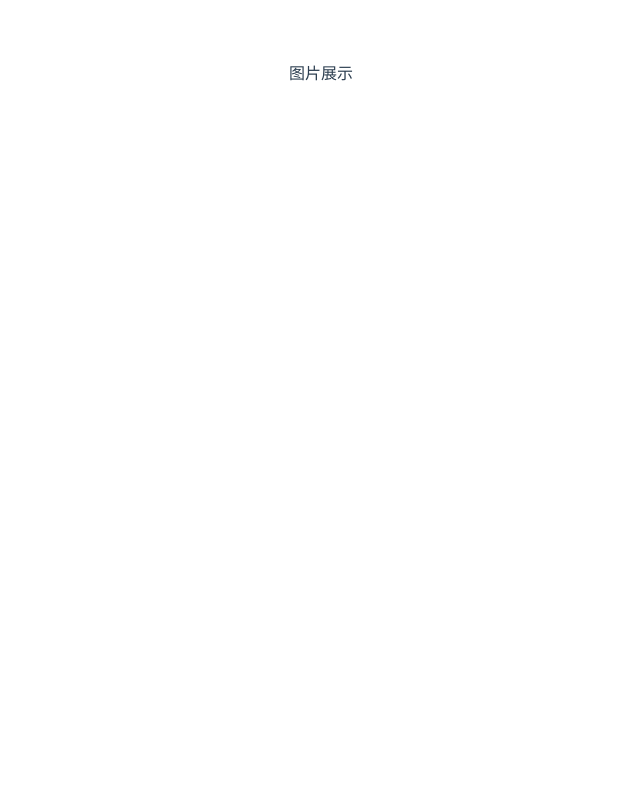
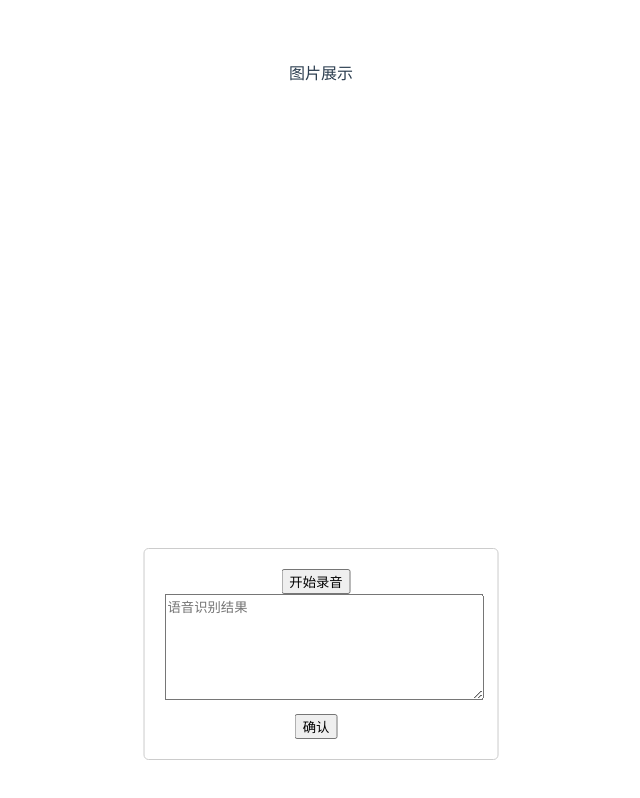
Before and after one commit to HMS-hms/interactive, a Vue app: page / in a window 1280 px wide. Shown: the whole page, without its empty margins (319-959 px from the left). Built offline with nearby package versions, Linux system fonts and the light colour scheme.

Commit message:
Add baidu api to speech and emotion recognition

```diff
--- a/package.json
+++ b/package.json
@@ -8,9 +8,11 @@
     "lint": "vue-cli-service lint"
   },
   "dependencies": {
+    "axios": "^1.7.2",
     "core-js": "^3.8.3",
     "element-plus": "^2.7.3",
     "element-ui": "^2.15.14",
+    "js-audio-recorder": "^1.0.7",
     "vue": "^3.2.13"
   },
   "devDependencies": {
--- a/src/components/ChildView.vue
+++ b/src/components/ChildView.vue
@@ -4,15 +4,24 @@
     <div class="card" v-for="picture in pictureList" :key="picture.id">
       <img class="img" :src="picture.src"><br>
     </div>
+
+    <div class="card audio-card">
+      <button @click="startMic">{{ micOpen ? '停止录音' : '开始录音' }}</button>
+      <textarea v-model="speechResult" placeholder="语音识别结果"></textarea>
+      <button @click="confirmSpeech">确认</button>
+    </div>
   </div>
 </template>
 
 <script>
+import Recorder from 'js-audio-recorder';
+import axios from "axios";
+
 export default {
   name: 'ChildView',
-  data(){
-    return{
-      prestory:'　从前有个可爱的小姑娘，谁见了都喜欢，但最喜欢她的是她的奶奶，简直是她要什么就给她什么。一次，奶奶送给小姑娘一顶用丝绒做的小红帽，戴在她的头上正好合适。从此，姑娘再也不愿意戴任何别的帽子，于是大家便叫她“小红帽”。\n' +
+  data() {
+    return {
+      prestory: '　从前有个可爱的小姑娘，谁见了都喜欢，但最喜欢她的是她的奶奶，简直是她要什么就给她什么。一次，奶奶送给小姑娘一顶用丝绒做的小红帽，戴在她的头上正好合适。从此，姑娘再也不愿意戴任何别的帽子，于是大家便叫她“小红帽”。\n' +
           '\n' +
           '　　一天，妈妈对小红帽说：“来，小红帽，这里有一块蛋糕和一瓶葡萄酒，快给奶奶送去，奶奶生病了，身子很虚弱，吃了这些就会好一些的。趁着现在天还没有热，赶紧动身吧。在路上要好好走，不要跑，也不要离开大路，否则你会摔跤的，那样奶奶就什么也吃不上了。到奶奶家的时候，别忘了说‘早上好’，也不要一进屋就东瞧西瞅。”\n' +
           '\n' +
@@ -93,12 +102,103 @@ export default {
           '　　小红帽提了很多很多水，把那个大石头槽子装得满满的。香肠的气味飘进了狼的鼻孔，它使劲地用鼻子闻呀闻，并且朝下张望着，到最后把脖子伸得太长了，身子开始往下滑。它从屋顶上滑了下来，正好落在大石槽中，淹死了。\n' +
           '\n' +
           '　　小红帽高高兴兴地回了家，从此再也没有谁伤害过她。',
-      pictureList:[]
+      pictureList: [],
+      micOpen: false,
+      chunk: null,
+      speechResult: '', // 语音识别结果
+      emotionResult: '' // 情绪识别结果[pessimistic（负向情绪）、neutral（中性情绪）、optimistic（正向情绪]
     }
+  },
+  methods: {
+    startMic() {
+      this.micOpen = !this.micOpen;
+      if (this.micOpen) {
+        const recorder = new Recorder({sampleRate: 16000});
+        recorder.start().then(() => {
+          // 开始录音
+          console.log('开始录音');
+          this.chunk = recorder;
+        }, (error) => {
+          // 出错了
+          console.log(`${error.name} : ${error.message}`);
+        });
+      } else {
+        const blob = this.chunk.getPCMBlob();
+        const file = new File([blob], 'mic', {type: 'audio/pcm', lastModified: Date.now()});
+        const reader = new FileReader();
+        reader.onload = (evt) => {
+          const base64 = evt.target.result;
+          const emotion_access_token = "24.0f37f8647d43d9e2aa55a01e6659f524.2592000.1719398210.282335-75044811"
+
+          const speech_data = {
+            format: 'pcm',
+            rate: 16000,
+            dev_pid: 1537,
+            channel: 1,
+            token: '24.a4e936ad7e6803a85db6908aa6795b59.2592000.1719396766.282335-74788498',
+            cuid: 'baidu_workshop',
+            len: file.size,
+            speech: base64.substring(37)
+          };
+
+          // 百度api调用
+          // 语音识别
+          axios.post('/baidu_api_speech', speech_data).then((res) => {
+            if (res.data.result[0] !== '我不知道。') {
+              console.log(res.data.result[0]);
+              this.speechResult = res.data.result[0];
+              const emotion_data = {
+                text: this.speechResult
+              }
+
+              // 情绪识别
+              console.log(emotion_data)
+              axios.post('/baidu_api_emotion?charset=UTF-8&access_token=' +
+                  emotion_access_token, emotion_data).then((res) => {
+                    console.log(res.data)
+                    if (res.data['items'] !== undefined) {
+                      console.log(res.data.items[0].label)
+                      this.emotionResult = res.data.items[0].label;
+                    }
+              })
+            }
+          });
+        };
+        reader.readAsDataURL(blob);
+        this.chunk.destroy().then(() => {
+          this.chunk = null;
+        });
+      }
+    },
+    confirmSpeech() {
+      // 确认语音识别结果
+      console.log(this.speechResult)
+      console.log(this.emotionResult)
+    },
   }
 }
 </script>
 
 <style scoped>
-
+.card {
+  padding: 20px;
+  margin-bottom: 20px;
+  border: 1px solid #ccc;
+  border-radius: 5px;
+}
+.audio-card {
+  position: fixed;
+  bottom: 20px;
+  left: 50%;
+  transform: translateX(-50%);
+  background-color: #fff;
+}
+textarea {
+  width: 100%;
+  height: 100px;
+  margin-bottom: 10px;
+}
+button {
+  margin-right: 10px;
+}
 </style>
--- a/vue.config.js
+++ b/vue.config.js
@@ -1,4 +1,18 @@
 const { defineConfig } = require('@vue/cli-service')
 module.exports = defineConfig({
-  transpileDependencies: true
-})
+  transpileDependencies: true,
+  devServer: {
+    proxy: {
+      '/baidu_api_speech': {
+        target: 'http://vop.baidu.com/server_api',
+        changeOrigin: true,
+        pathRewrite: { '^/baidu_api_speech': '' },
+      },
+      '/baidu_api_emotion': {
+        target: 'https://aip.baidubce.com/rpc/2.0/nlp/v1/emotion',
+        changeOrigin: true,
+        pathRewrite: { '^/baidu_api_emotion': '' },
+      },
+    },
+  },
+});
```
Also changed, not shown: 1 other file (tests, documents, lock files or other folders).
